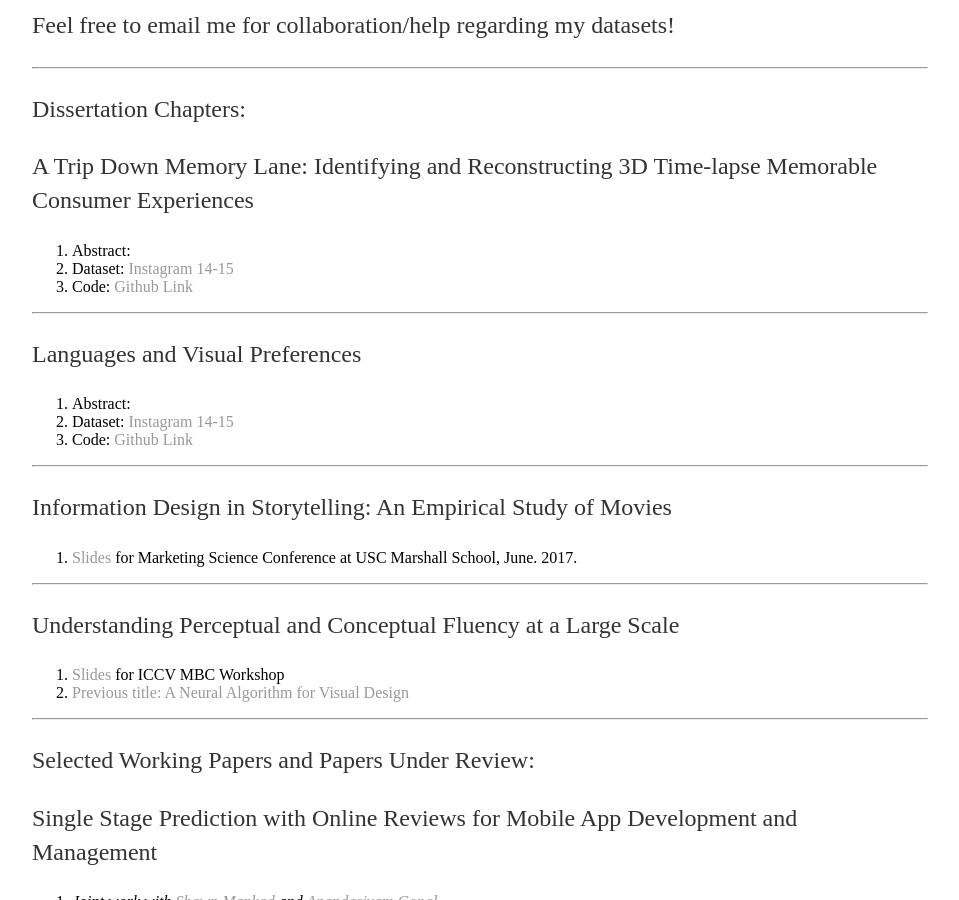
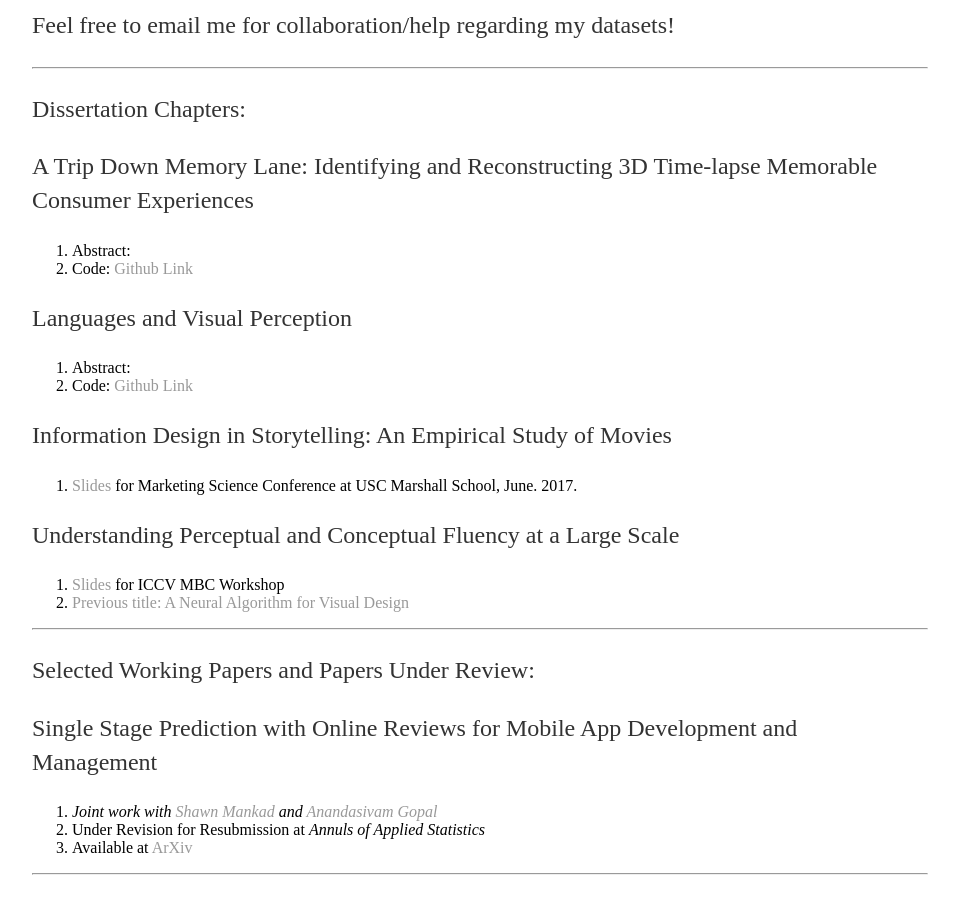
Before and after one commit to shenglih/shenglih.github.io, a Jekyll site: the page built from research/index.html, in a window 1280 px wide and 900 px high, scrolled down 644 px. Shown: the whole window, without its empty margins (160-1119 px from the left). Built offline with Jekyll 4.4.1, drawn with Linux system fonts in a browser that asks for light colours.

Commit message:
Update index.html

```diff
--- a/research/index.html
+++ b/research/index.html
@@ -33,23 +33,23 @@ title: Shengli Hu, Research
 	<p> A Trip Down Memory Lane: Identifying and Reconstructing 3D Time-lapse Memorable Consumer Experiences</p>
 	<ol>
 		<li> Abstract:</li>
-		<li> Dataset: <a href="">Instagram 14-15</a> </li>
+		<!--<li> Dataset: <a href="">Instagram 14-15</a> </li>-->
 		<li> Code: <a href=""> Github Link</a></li>
 	</ol>
-	<hr>
-	<p> Languages and Visual Preferences </p>
+
+	<p> Languages and Visual Perception </p>
 	<ol>
 		<li> Abstract:</li>
-		<li> Dataset: <a href=""> Instagram 14-15 </a></li>
+		<!--<li> Dataset: <a href=""> Instagram 14-15 </a></li>-->
 		<li> Code: <a href=""> Github Link</a></li>
 	</ol>
-	<hr>
+
 	<!---->
 	<p>Information Design in Storytelling: An Empirical Study of Movies</p>
 	<ol>
 		<li> <a href=""> Slides</a> for Marketing Science Conference at USC Marshall School, June. 2017.</li>
 	</ol>
-	<hr>
+
 	<p>Understanding Perceptual and Conceptual Fluency at a Large Scale</p>
 	<ol>
 		<li><a href=""> Slides</a> for ICCV MBC Workshop</li>
```
